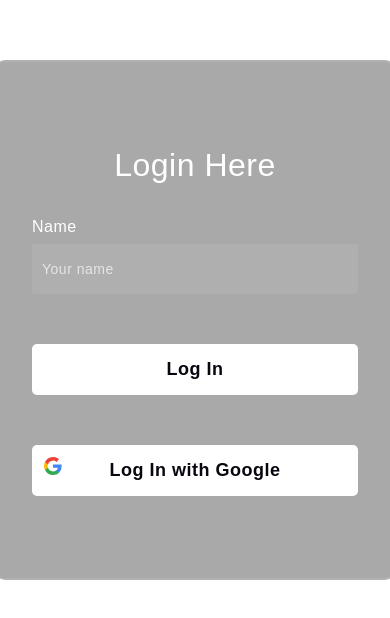
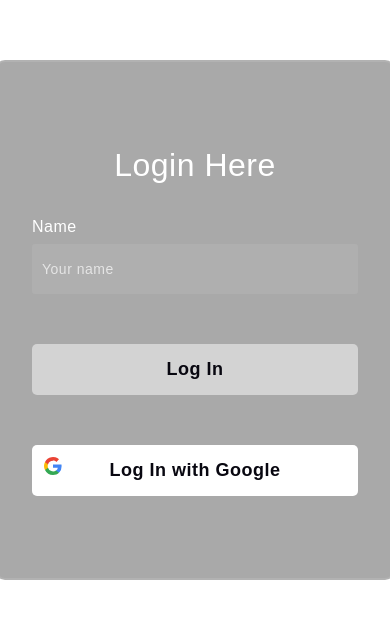
Before and after one commit to canterbery/reenbit, a Next.js app: page /login in a window 390 px wide. Shown: the part 102-720 px from the top of the page. Built offline with nearby package versions, Linux system fonts and the light colour scheme.

Commit message:
responsive login

```diff
--- a/pages/index.tsx
+++ b/pages/index.tsx
@@ -1,6 +1,6 @@
 import type { GetServerSideProps, NextPage } from "next";
 import { Session } from "next-auth";
-import { getSession, useSession } from "next-auth/react";
+import { getSession } from "next-auth/react";
 import Head from "next/head";
 import { useState } from "react";
 import { useDispatch, useSelector } from "react-redux";
@@ -8,7 +8,6 @@ import { ChatsList } from "../components/ChatList/ChatsList";
 import { MessagesList } from "../components/MessagesList";
 import useWindowDimensions from "../helpers/useWindowDimensions";
 import { setCurrentUser, updateDefaultUser } from "../redux/chatDataSlice";
-import { RootState } from "../redux/store.type";
 import styles from "../styles/Home.module.css";
 
 type Props = {
--- a/pages/login.tsx
+++ b/pages/login.tsx
@@ -1,12 +1,17 @@
-import { useSession, signIn, signOut } from "next-auth/react";
+import { signIn } from "next-auth/react";
 import { useState } from "react";
+import useWindowDimensions from "../helpers/useWindowDimensions";
 import styles from "../styles/login/Login.module.css";
 
 const Login = () => {
-  const [name, setName] = useState<null | string>(null);
+  const { height, width } = useWindowDimensions();
+  const [name, setName] = useState<string>("");
   return (
     <div className={styles.container}>
-      <div className={styles.loginForm}>
+      <div
+        className={styles.loginForm}
+        style={{ width: width <= 375 ? width - 5 + "px" : "400px" }}
+      >
         <h3>Login Here</h3>
 
         <label htmlFor="name">Name</label>
@@ -25,6 +30,7 @@ const Login = () => {
               callbackUrl: `${window.location.origin}/`,
             })
           }
+          disabled={name.trim().length < 1}
         >
           Log In
         </button>
--- a/styles/login/Login.module.css
+++ b/styles/login/Login.module.css
@@ -64,6 +64,10 @@
   border-radius: 5px;
   cursor: pointer;
 }
+.logInButton:disabled {
+  background-color: lightgray;
+  cursor: not-allowed;
+}
 .logInGoogleButton {
   margin-top: 50px;
   width: 100%;
```
